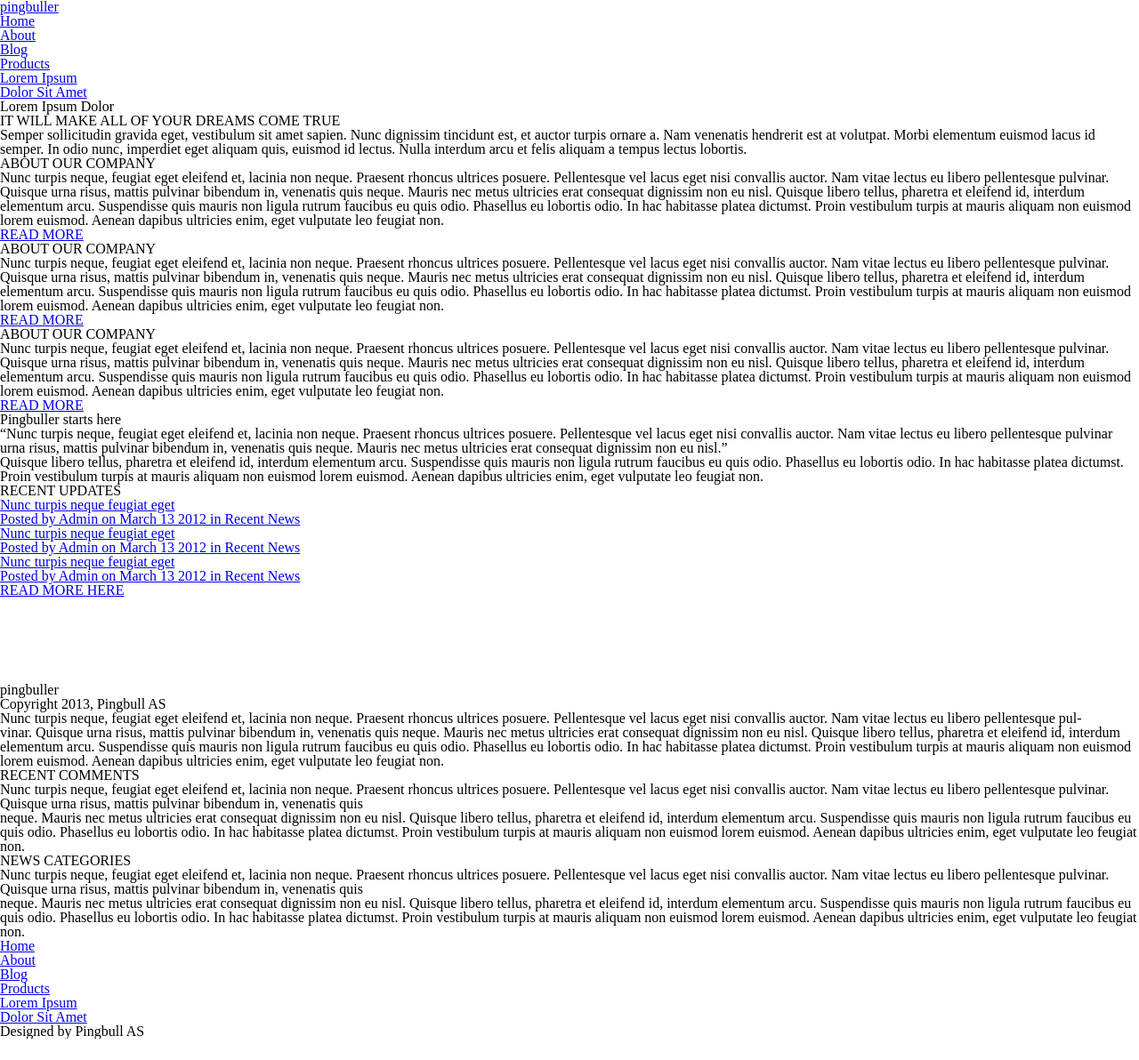
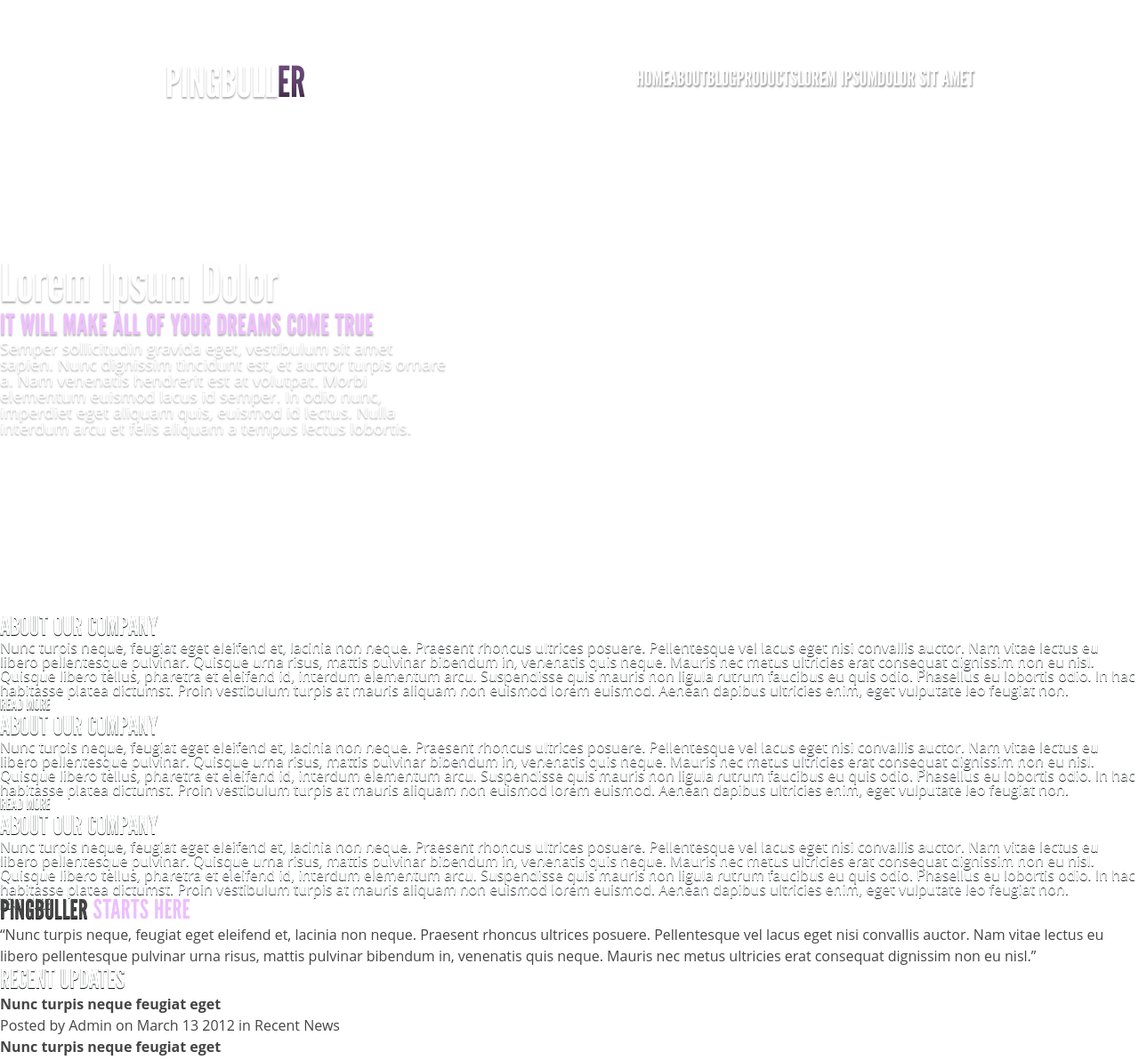
Before and after one commit to AYerofyeyev/Yerofyeyev_html_7, a website: page index.html in a window 1280 px wide. Shown: the top 1192 px of the page at 89% size. Before the commit the page ends 1168 px from the top, so only its background shows below. Drawn offline with Linux system fonts and the light colour scheme.

Commit message:
Revert "grunt is configured"
This reverts commit 3ff85916dfb7a206b113f35f4f31b0b7e1cc3e83.

```diff
--- a/css/style.css
+++ b/css/style.css
@@ -1,2 +1,292 @@
+/* GENERAL SETTINGS */
+@font-face {
+    font-family: "LeagueGothicRegular";
+    src: url("../fonts/LeagueGothicRegular/LeagueGothicRegular.eot");
+    src: url("../fonts/LeagueGothicRegular/LeagueGothicRegular.eot?#iefix")format("embedded-opentype"),
+    url("../fonts/LeagueGothicRegular/LeagueGothicRegular.woff") format("woff"),
+    url("../fonts/LeagueGothicRegular/LeagueGothicRegular.ttf") format("truetype");
+    font-style: normal;
+    font-weight: normal;
+}
 
-/*# sourceMappingURL=data:application/json;base64,eyJ2ZXJzaW9uIjozLCJzb3VyY2VzIjpbXSwibmFtZXMiOltdLCJtYXBwaW5ncyI6IiIsImZpbGUiOiJzdHlsZS5jc3MifQ== */
+@import url('https://fonts.googleapis.com/css?family=Open+Sans');
+
+/* TEXT CONTENT FORMATTING ===> HEADER */
+
+.logo--link {
+  color: #fff;
+  font-family: LeagueGothicRegular, Arial, sans-serif;
+  font-size: 48px;
+  text-transform: uppercase;
+  text-decoration: none;
+  text-shadow: 0px 2px 2px rgba(0, 0, 0, 0.3);
+}
+
+.logo--highlight {
+  background: linear-gradient(to top, #34263b 10%, #5c4168 50%, #734f82);
+  text-shadow: none;
+  -webkit-background-clip: text;
+  -webkit-text-fill-color: transparent;
+}
+
+.menu--link {
+  color: #fff;
+  font-family: LeagueGothicRegular, Arial, sans-serif;
+  font-size: 24px;
+  line-height: 36px;
+  text-transform: uppercase;
+  text-decoration: none;
+  text-shadow: 1px 2px 2px rgba(0, 0, 0, 0.4);
+}
+
+h1 {
+  color: #fefefe;
+  font-family: LeagueGothicRegular, Arial, sans-serif;
+  font-size: 60px;
+  text-shadow: 0px 2px 2px rgba(0, 0, 0, 0.3);
+}
+
+h2 {
+  color: #eebfff;
+  font-family: LeagueGothicRegular, Arial, sans-serif;
+  font-size: 32px;
+  text-shadow: 0px 2px 2px rgba(0, 0, 0, 0.3);
+}
+
+.slider--text {
+  color: #fff;
+  font-family: 'Open Sans', Arial, sans-serif;
+  font-size: 18px;
+  text-shadow: 0px 2px 2px rgba(0, 0, 0, 0.3);
+}
+
+h3 {
+  color: #fff;
+  font-family: LeagueGothicRegular, Arial, sans-serif;
+  font-size: 30px;
+  text-transform: uppercase;
+  text-shadow: 0px 1px 0px #0f1518;
+}
+
+.about--text {
+  color: #fff;
+  font-family: 'Open Sans', Arial, sans-serif;
+  font-size: 16px;
+  text-shadow: 0px 1px 0px #0f1518;
+}
+
+.about--link {
+  color: #fff;
+  font-family: LeagueGothicRegular, Arial, sans-serif;
+  font-size: 18px;
+  text-decoration: none;
+  text-shadow: 0px 1px 0px #0f1518;
+}
+
+/* TEXT CONTENT FORMATTING ===> MAIN */
+
+main {
+  position: relative;
+}
+
+.start--header {
+  color: #454545;
+}
+
+.start--highlight {
+  color: #edbfff;
+  text-shadow: 0px 1px 0px #ffffff;
+}
+
+.start--text {
+  color: #454545;
+  font-family: 'Open Sans', Arial, sans-serif;
+  font-size: 16px;
+  line-height: 24px;
+  text-shadow: 0px 1px 0px #ffffff;
+}
+
+.start--hidden {
+  display: none;
+  position: absolute;
+  color: #454545;
+  font-family: 'Open Sans', Arial, sans-serif;
+  font-size: 16px;
+}
+
+
+.updates--link {
+  color: #454545;
+  font-family: 'Open Sans', Arial, sans-serif;
+  font-size: 16px;
+  line-height: 24px;
+  text-decoration: none;
+  text-shadow: 0px 1px 0px #ffffff;
+}
+
+h4 {
+  font-weight: bold;
+}
+
+.updates--more {
+  color: #454545;
+  font-family: LeagueGothicRegular, Arial, sans-serif;
+  font-size: 18px;
+  line-height: 24px;
+  text-transform: uppercase;
+  text-decoration: none;
+  text-shadow: 0px 1px 0px #ffffff;
+}
+
+.content {
+  position: relative;
+}
+
+.content--header {
+  color:  #454545;
+  font-family: LeagueGothicRegular, Arial, sans-serif;
+  font-size: 48px;
+  text-transform: uppercase;
+  text-shadow: 0px 1px 0px #ffffff;
+}
+
+.content--highlight {
+  color:  #b9b9b9;
+  font-family: LeagueGothicRegular, Arial, sans-serif;
+  font-size: 48px;
+  text-transform: uppercase;
+  text-shadow: 0px 1px 0px #ffffff;
+}
+
+.copy {
+  color:  #c5c5c5;
+  font-family: Georgia;
+  font-size: 16px;
+  font-style: italic;
+  line-height: 24px;
+  text-shadow: 0px 1px 0px #ffffff;
+}
+
+.content--text {
+  color:  #787878;
+  font-family: 'Open Sans', Arial, sans-serif;
+  font-size: 16px;
+  line-height: 24px;
+  text-shadow: 0px 1px 0px #ffffff;
+}
+
+.content--hidden {
+  display: none;
+  position: absolute;
+  color:  #787878;
+  font-family: 'Open Sans', Arial, sans-serif;
+  font-size: 16px;
+  line-height: 24px;
+  text-shadow: 0px 1px 0px #ffffff;
+}
+
+.content--text:hover
+.content--hidden {
+  display: block;
+}
+
+/* TEXT CONTENT FORMATTING ===> FOOTER */
+
+footer {
+  position: relative;
+}
+
+.menu--footer {
+  float: left;
+}
+
+.design {
+  display: inline-block;
+  float: right;
+  color:  #fff;
+  font-family: 'Open Sans', Arial, sans-serif;
+  font-size: 12px;
+  line-height: 34px;
+}
+
+/* BLOCKS FORMATTING ===> 960px ===> HEADER */
+
+@media screen and (min-width: 960px) {
+
+.wrapper {
+    background: url();
+}
+
+.container {
+    margin: 0 auto;
+}
+
+header {
+    padding: 70px 0;
+    height: 869px;
+}
+
+nav {
+    display: flex;
+    flex-flow: row wrap;
+    justify-content: space-around;
+}
+
+.logo--link {
+}
+
+.menu {
+  display: flex;
+  flex-direction: row;
+}
+
+.menu--item {
+}
+
+.menu--item:hover {
+  border-bottom: 2px solid #edbfff;
+}
+
+.slider {
+    margin-top: 172px;
+    height: 400px;
+}
+
+.slider--block {
+    height: 231px;
+    width: 502px;
+}
+
+
+
+.bold {
+    font-weight: bold;
+}
+
+
+
+
+
+
+
+
+
+
+
+
+
+
+
+
+
+
+
+
+
+
+
+
+/* -=switch2 active=-
+.start--hidden {
+display: block;
+}*/
```
Also changed, not shown: package.json (+1 -7 lines), css/style.scss (deleted), js/script.js (deleted), js/script.min.js (deleted), 1 other file.
